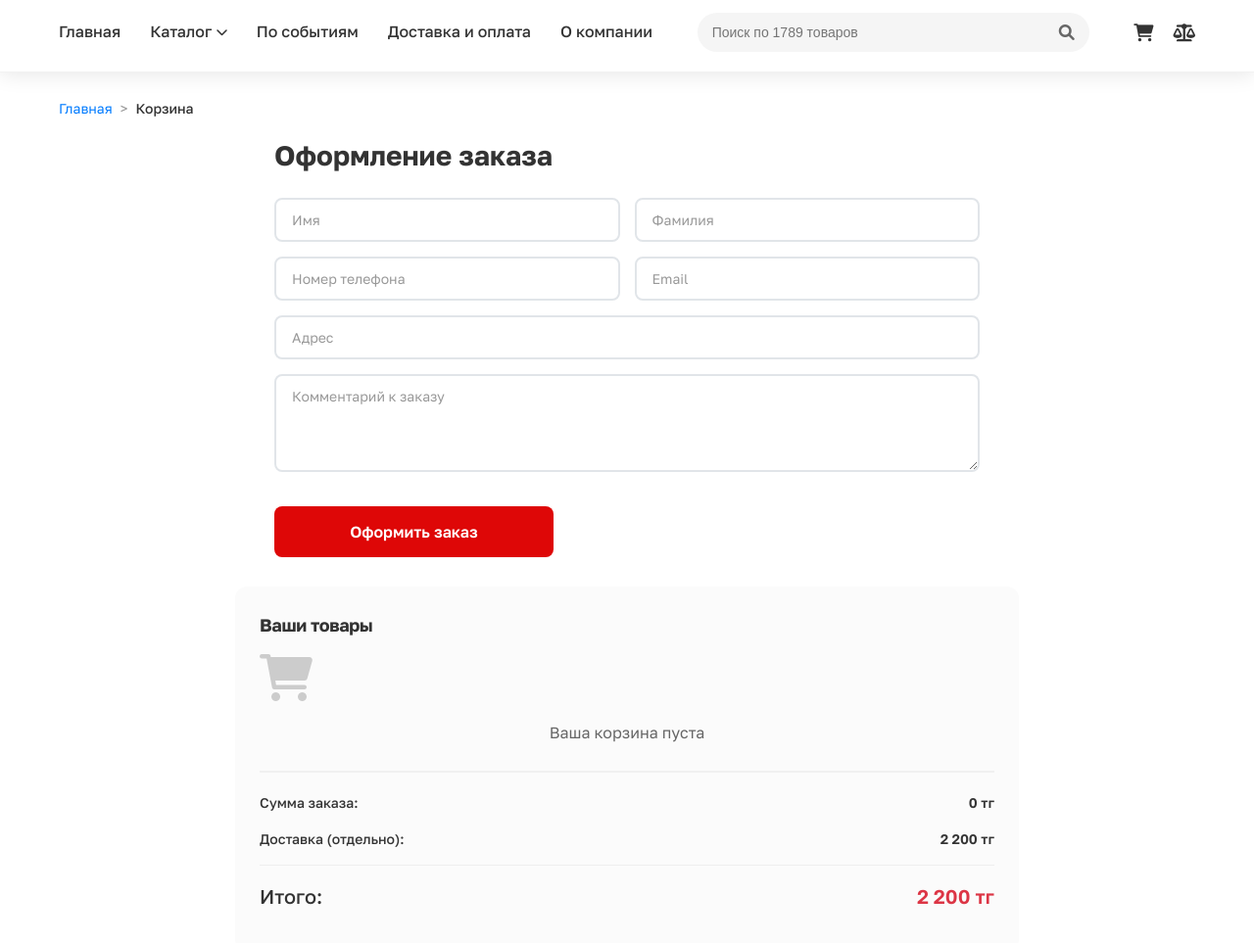
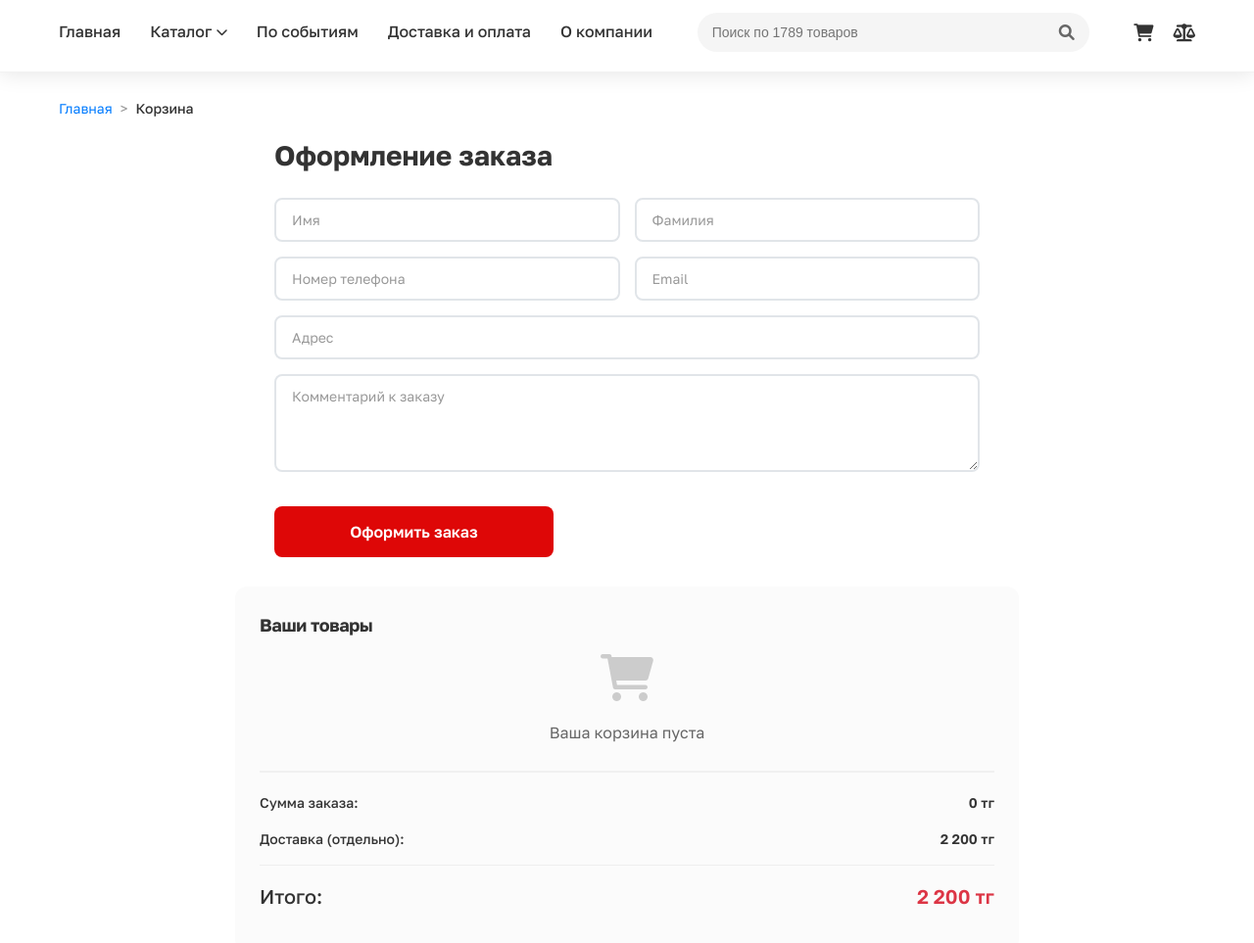
Before and after one commit to aldekatg/king-salut-site, a plain HTML site: page cart.html in a window 1280 px wide. Shown: the part 85-1048 px from the top of the page at 98% size. Drawn offline with Linux system fonts and the light colour scheme.

Commit message:
Add center alignment for empty cart message in cart-styles.css to enhance user experience when the cart is empty.

```diff
--- a/cart-styles.css
+++ b/cart-styles.css
@@ -611,6 +611,10 @@
   font-size: 20px;
 }
 
+.empty-cart {
+  text-align: center;
+}
+
 /* Responsive Design */
 @media (max-width: 1300px) {
   .cart-layout {
```
